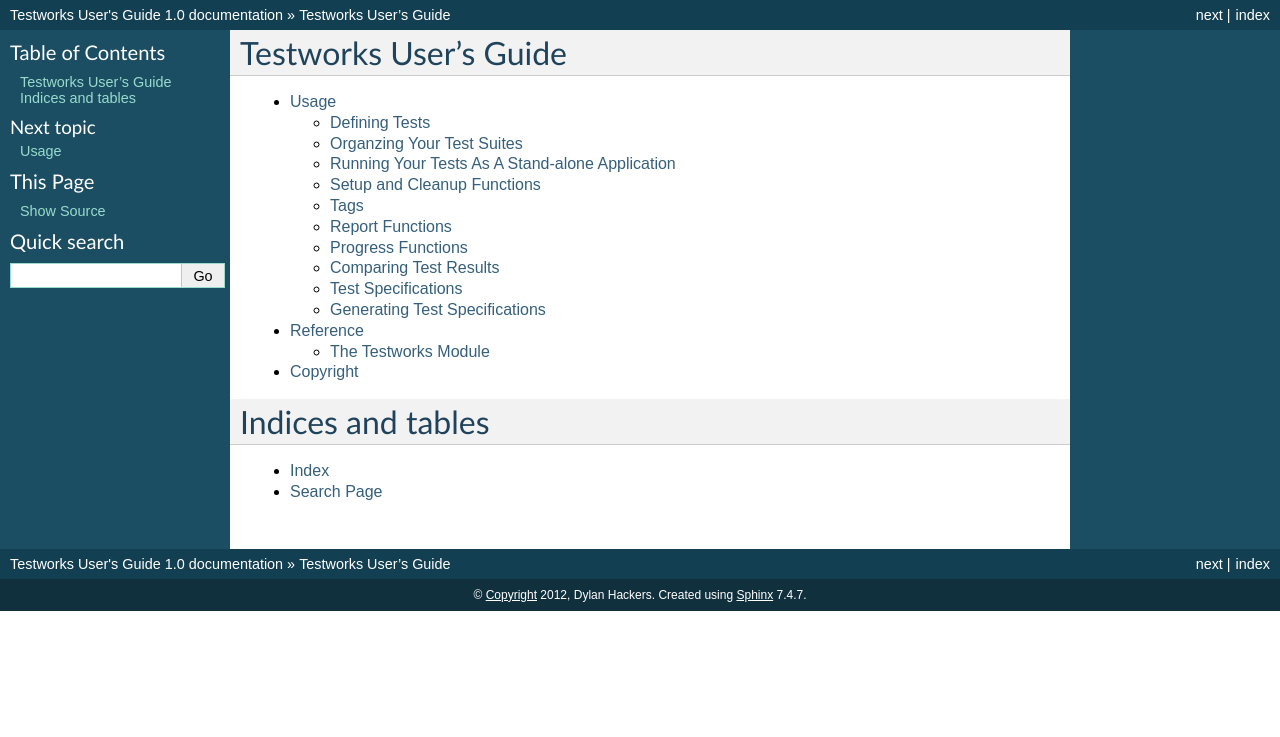
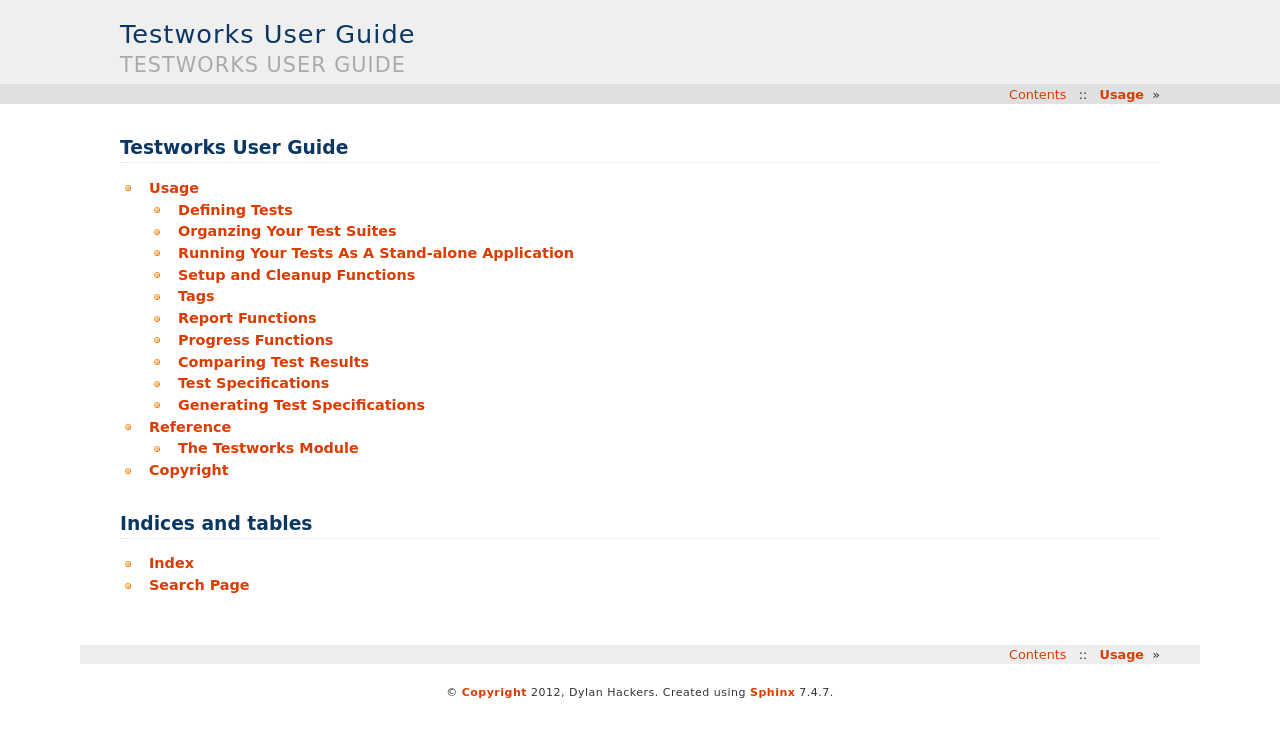
Before and after one commit to dylan-lang/testworks, a Sphinx documentation site: the page built from documentation/users-guide/source/index.rst, in a window 1280 px wide. Shown: the top 737 px of the page. Built offline with Sphinx 7.4.7, drawn with Linux system fonts in a browser that asks for light colours.

Commit message:
User's Guide -> User Guide. Adjust theme.

```diff
--- a/documentation/users-guide/source/conf.py
+++ b/documentation/users-guide/source/conf.py
@@ -1,6 +1,6 @@
 # -*- coding: utf-8 -*-
 #
-# Testworks User's Guide documentation build configuration file, created by
+# Testworks User Guide documentation build configuration file, created by
 # sphinx-quickstart on Fri Oct 26 11:31:31 2012.
 #
 # This file is execfile()d with the current directory set to its containing dir.
@@ -40,7 +40,7 @@
 master_doc = 'index'
 
 # General information about the project.
-project = u'Testworks User\'s Guide'
+project = u'Testworks User Guide'
 copyright = u'2012, Dylan Hackers'
 
 # The version info for the project you're documenting, acts as replacement for
@@ -94,7 +94,7 @@
 
 # The theme to use for HTML and HTML Help pages.  See the documentation for
 # a list of builtin themes.
-html_theme = 'default'
+html_theme = 'haiku'
 
 # Theme options are theme-specific and customize the look and feel of a theme
 # further.  For a list of options available for each theme, see the
@@ -106,7 +106,7 @@
 
 # The name for this set of Sphinx documents.  If None, it defaults to
 # "<project> v<release> documentation".
-#html_title = None
+html_title = "Testworks User Guide"
 
 # A shorter title for the navigation bar.  Default is the same as html_title.
 #html_short_title = None
@@ -167,7 +167,7 @@
 #html_file_suffix = None
 
 # Output file base name for HTML help builder.
-htmlhelp_basename = 'TestworksUsersGuidedoc'
+htmlhelp_basename = 'TestworksUserGuide'
 
 
 # -- Options for LaTeX output --------------------------------------------------
@@ -186,7 +186,7 @@
 # Grouping the document tree into LaTeX files. List of tuples
 # (source start file, target name, title, author, documentclass [howto/manual]).
 latex_documents = [
-  ('index', 'TestworksUsersGuide.tex', u'Testworks User\'s Guide Documentation',
+  ('index', 'TestworksUserGuide.tex', u'Testworks User Guide',
    u'Dylan Hackers', 'manual'),
 ]
 
@@ -216,7 +216,7 @@
 # One entry per manual page. List of tuples
 # (source start file, name, description, authors, manual section).
 man_pages = [
-    ('index', 'testworksusersguide', u'Testworks User\'s Guide Documentation',
+    ('index', 'testworksusersguide', u'Testworks User Guide',
      [u'Dylan Hackers'], 1)
 ]
 
@@ -230,8 +230,8 @@
 # (source start file, target name, title, author,
 #  dir menu entry, description, category)
 texinfo_documents = [
-  ('index', 'TestworksUsersGuide', u'Testworks User\'s Guide Documentation',
-   u'Dylan Hackers', 'TestworksUsersGuide', 'One line description of project.',
+  ('index', 'TestworksUserGuide', u'Testworks User Guide',
+   u'Dylan Hackers', 'TestworksUserGuide', 'One line description of project.',
    'Miscellaneous'),
 ]
 
@@ -248,7 +248,7 @@
 # -- Options for Epub output ---------------------------------------------------
 
 # Bibliographic Dublin Core info.
-epub_title = u'Testworks User\'s Guide'
+epub_title = u'Testworks User Guide'
 epub_author = u'Dylan Hackers'
 epub_publisher = u'Dylan Hackers'
 epub_copyright = u'2012, Dylan Hackers'
--- a/documentation/users-guide/source/index.rst
+++ b/documentation/users-guide/source/index.rst
@@ -1,5 +1,5 @@
-Testworks User's Guide
-======================
+Testworks User Guide
+====================
 
 .. toctree::
    :maxdepth: 2
```
